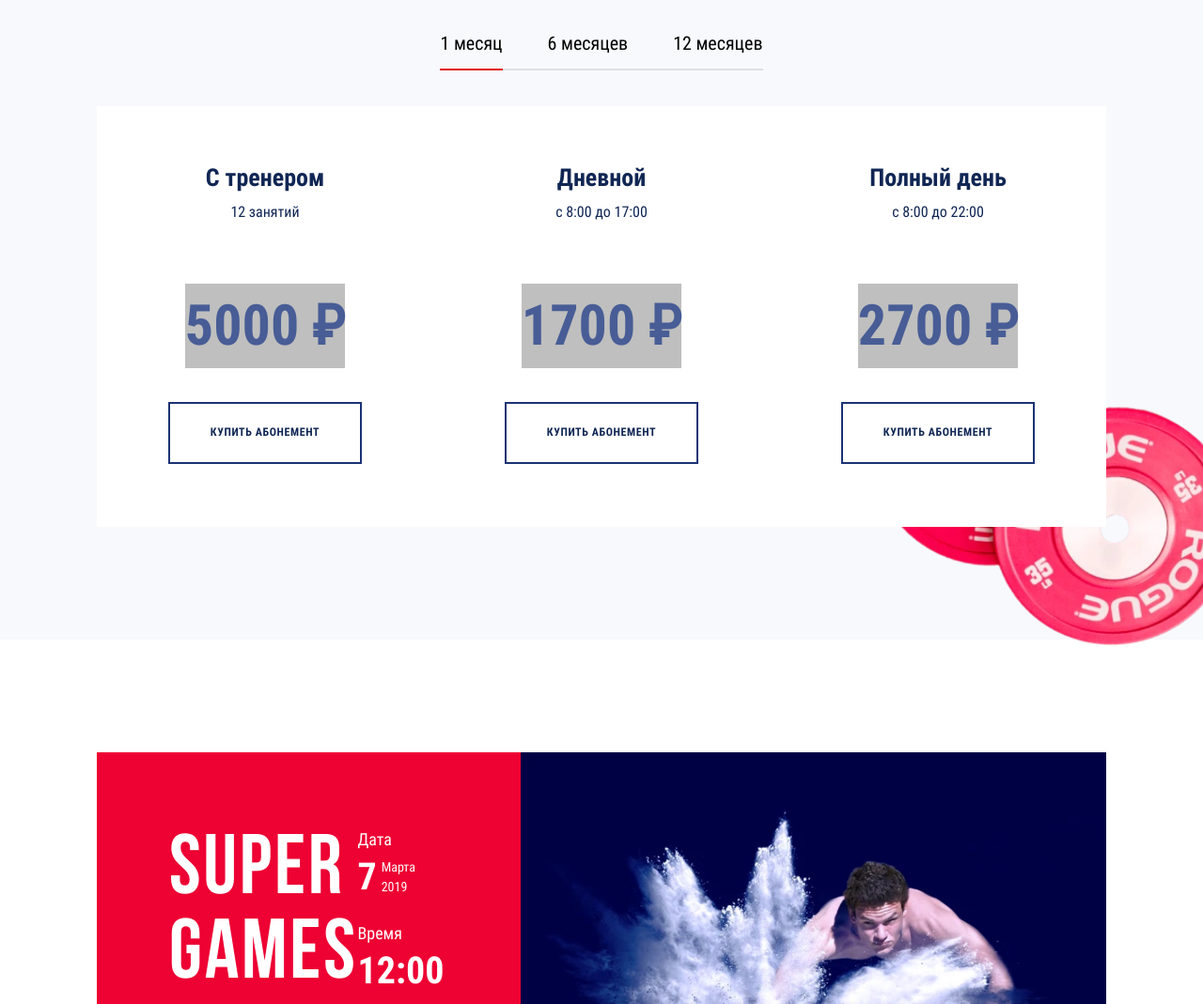
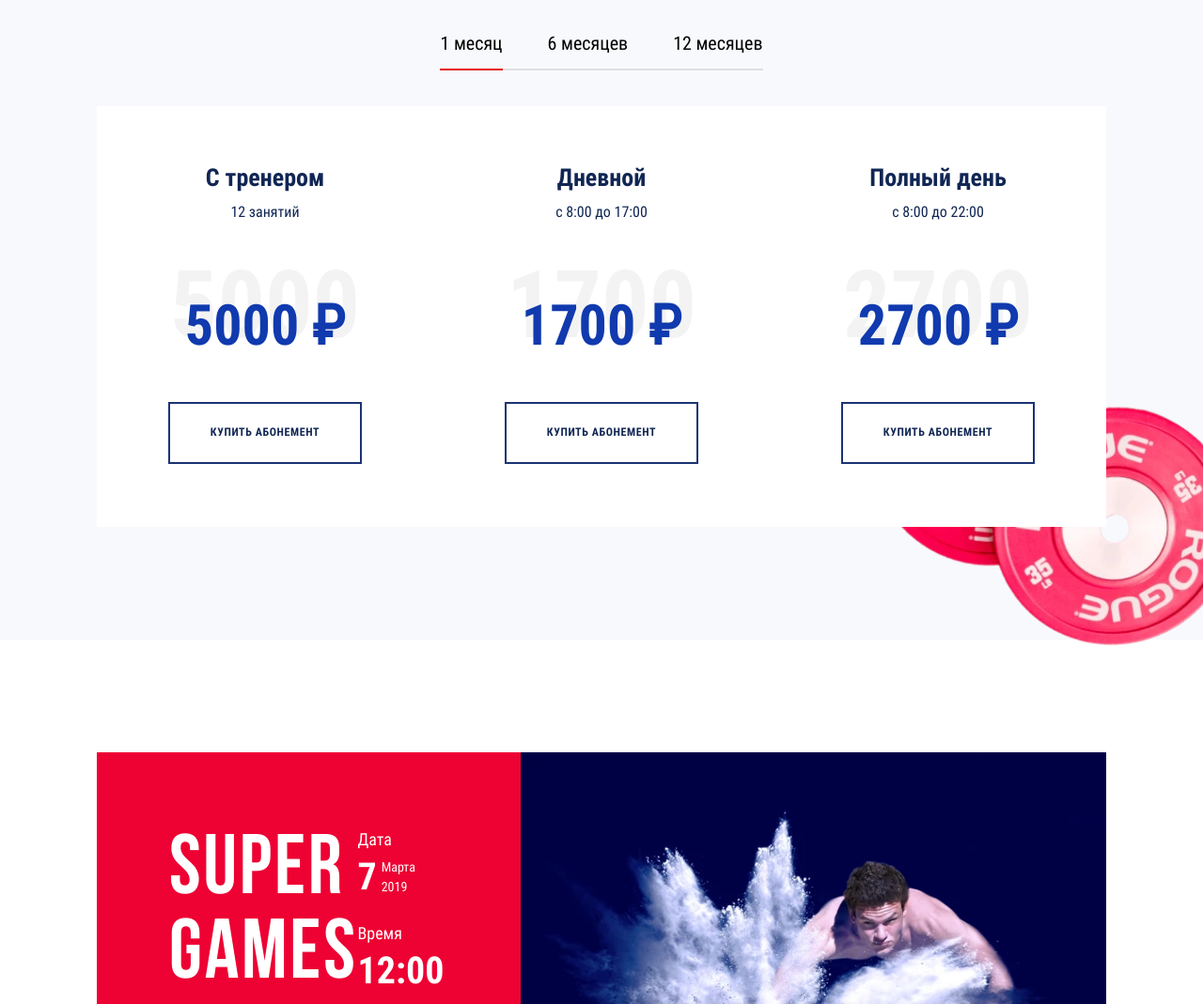
Before and after one commit to msdubova/supergym-HTMLacademy-OlgaDubova, a website built with webpack: page source/index.html in a window 1280 px wide. Shown: the part 1584-2653 px from the top of the page at 94% size. Built offline with nearby package versions, Linux system fonts and the light colour scheme; files whose address does not match are found by name.

Commit message:
Добавила в разделе subscription декоративную тень от цены подписки

```diff
--- a/source/index.html
+++ b/source/index.html
@@ -215,10 +215,14 @@
               </h4>
               <span>
                 12 занятий
-              </span>
+              </span><b>
+                5000
+              </b>
               <p>
                 5000 &#x20bd;
               </p>
+
+
               <a class="subscription__button button">
                 Купить абонемент
               </a>
@@ -232,10 +236,11 @@
               </h4>
               <span>
                 с 8:00 до 17:00
-              </span>
+              </span><b>1700</b>
               <p>
                 1700 &#x20bd;
               </p>
+
               <a class="subscription__button button">
                 Купить абонемент
               </a>
@@ -252,10 +257,11 @@
               </h4>
               <span>
                 с 8:00 до 22:00
-              </span>
+              </span> <b>2700</b>
               <p>
                 2700 &#x20bd;
               </p>
+
               <a class="subscription__button button">
                 Купить абонемент
               </a>
@@ -269,10 +275,11 @@
               </h4>
               <span>
                 12&nbsp;занятий
-              </span>
+              </span><b>7000</b>
               <p>
                 7000 &#x20bd;
               </p>
+
               <a class="subscription__button button">
                 Купить абонемент
               </a>
@@ -283,10 +290,11 @@
               </h4>
               <span>
                 с&nbsp;8:00 до&nbsp;17:00
-              </span>
+              </span> <b>4500</b>
               <p>
                 4500 &#x20bd;
               </p>
+
               <a class="subscription__button button">
                 Купить абонемент
               </a>
@@ -297,10 +305,11 @@
               </h4>
               <span>
                 с&nbsp;8:00 до&nbsp;22:00
-              </span>
+              </span> <b>4800</b>
               <p>
                 4800 &#x20bd;
               </p>
+
               <a class="subscription__button button">
                 Купить абонемент
               </a>
@@ -313,10 +322,11 @@
               </h4>
               <span>
                 12&nbsp;занятий
-              </span>
+              </span> <b>9000</b>
               <p>
                 9000 &#x20bd;
               </p>
+
               <a class="subscription__button button">
                 Купить абонемент
               </a>
@@ -327,10 +337,11 @@
               </h4>
               <span>
                 с&nbsp;8:00 до&nbsp;17:00
-              </span>
+              </span><b>5000</b>
               <p>
                 5000 &#x20bd;
               </p>
+
               <a class="subscription__button button">
                 Купить абонемент
               </a>
@@ -341,10 +352,11 @@
               </h4>
               <span>
                 с 8:00 до 22:00
-              </span>
+              </span><b>7000</b>
               <p>
                 7000 &#x20bd;
               </p>
+
               <a class="subscription__button button">
                 Купить абонемент
               </a>
--- a/source/sass/blocks/subscription.scss
+++ b/source/sass/blocks/subscription.scss
@@ -22,7 +22,8 @@
   }
 
   li {
-    z-index: 2;
+    position: relative;
+    z-index: 3;
 
     display: flex;
     flex-direction: column;
@@ -42,6 +43,17 @@
     }
   }
 
+  b {
+    position: absolute;
+    top: 30%;
+
+    font-weight: 700;
+    font-size: 100px;
+    line-height: 150px;
+    color: #e8e8e8;
+
+    opacity: 0.48;
+  }
   p {
     position: relative;
 
@@ -52,19 +64,6 @@
     font-size: 60px;
     line-height: 90px;
     color: $color-primary-blue;
-
-    &::after {
-      content: "";
-      position: absolute;
-      top: 0;
-      left: 0;
-
-      width: 100%;
-      height: 100%;
-
-      background: grey;
-      opacity: 0.5;
-    }
   }
 
   .subscription__container {
@@ -160,7 +159,6 @@
 
 
 .subscription li:hover {
-
   & a {
     color: $color-default-white;
 
```
Also changed, not shown: build/css/style.css, build/css/style.min.css, build/index.html, 1 other file.
